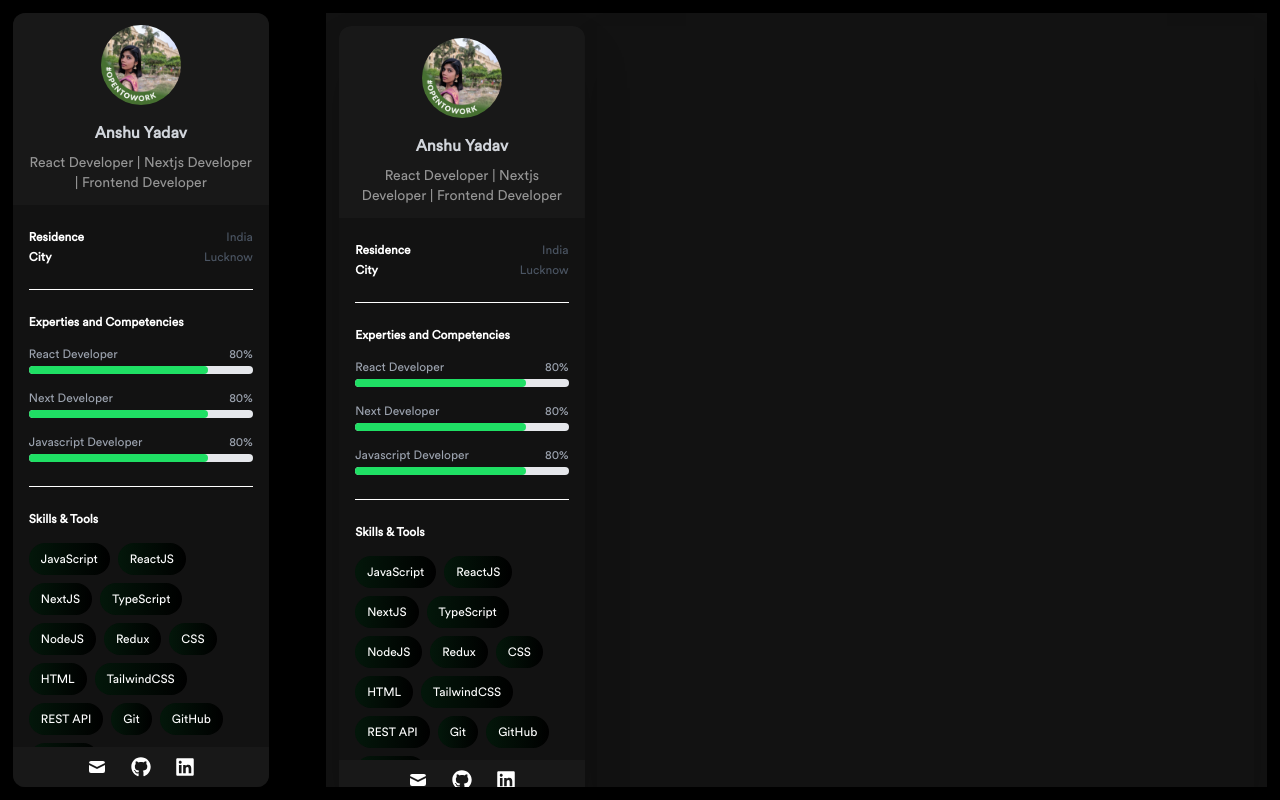
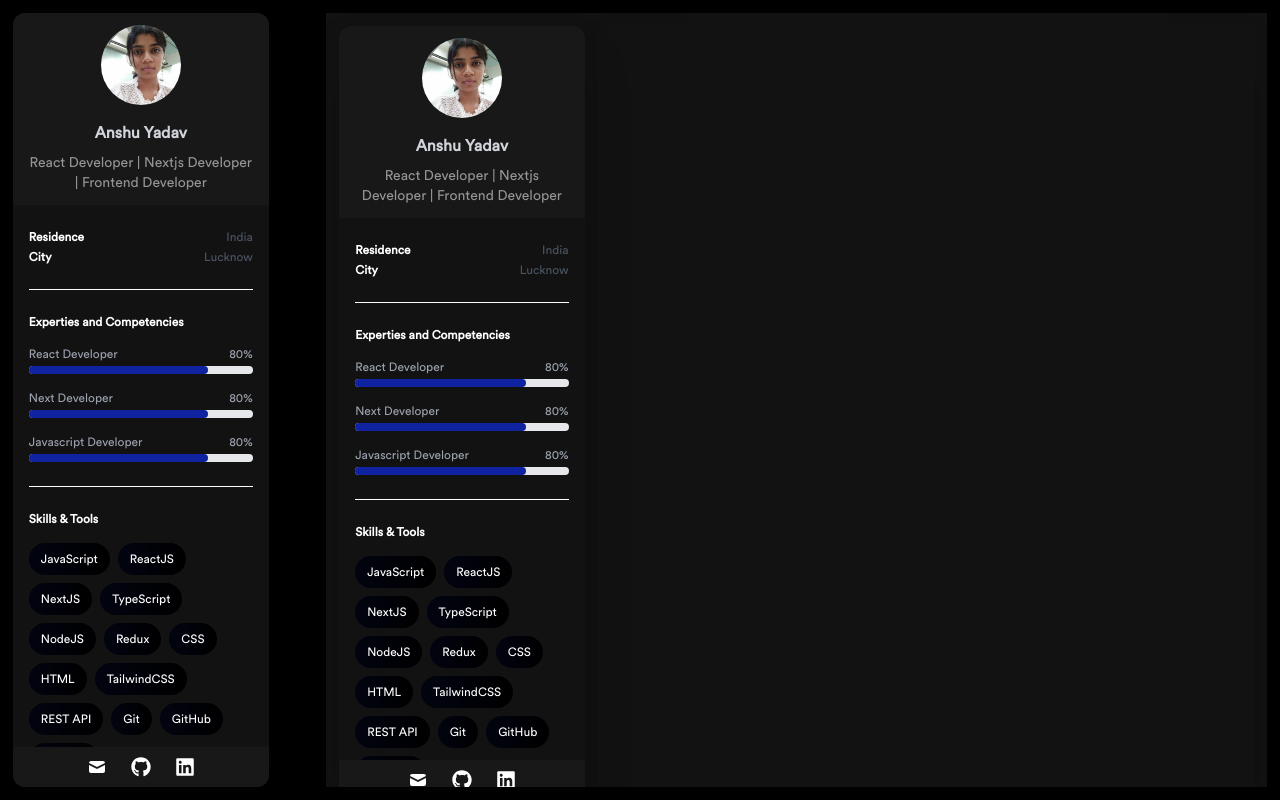
Before and after one commit to Anshuy11/Portfolios, a Next.js app: page /layout in a window 1280 px wide. Built offline with nearby package versions, Linux system fonts and the light colour scheme.

Commit message:
resume updated

```diff
--- a/components/Common/Intro/Languages.jsx
+++ b/components/Common/Intro/Languages.jsx
@@ -24,7 +24,7 @@ const Languages = () => {
         <div className="flex flex-row items-center justify-center space-x-6">
           <div className="flex flex-col items-center justify-center gap-y-2">
             <Progress
-              strokeColor="#1fdf64"
+              strokeColor="#0f22a0"
               type="circle"
               percent={hindi}
               size={75}
@@ -33,7 +33,7 @@ const Languages = () => {
           </div>
           <div className="flex flex-col items-center justify-center gap-y-2">
             <Progress
-              strokeColor="#1fdf64"
+              strokeColor="#0f22a0"
               type="circle"
               percent={english}
               size={75}
--- a/components/HomeComponents/Banner.jsx
+++ b/components/HomeComponents/Banner.jsx
@@ -17,7 +17,7 @@ const Banner = () => {
                 <div className=" py-4 font-cascadia-normal text-Snow pb-4 text-xs h-20 lg:h-auto">
                   <span>
                     {"<"}
-                    <span className="text-Green sm:text-base xl:text-lg font-bold">
+                    <span className="text-green-500 sm:text-base xl:text-lg font-bold">
                       div
                     </span>
                     {">"}{" "}
@@ -39,7 +39,7 @@ const Banner = () => {
                       </span>
                     </h2>{" "}
                     {"</"}
-                    <span className="text-Green sm:text-base xl:text-lg font-bold">
+                    <span className="text-green-500 sm:text-base xl:text-lg font-bold">
                       div
                     </span>
                     {">"}{" "}
@@ -53,8 +53,8 @@ const Banner = () => {
         {/* details in row */}
         <div className="grid grid-cols-2 gap-4 md:gap-0 md:flex items-center justify-between w-full px-4 xl:px-8 2xl:px-16">
           <div className="flex items-center gap-x-1">
-            <span className="text-base md:text-lg text-Green font-bold">
-              3+
+            <span className="text-base md:text-lg text-green-500 font-bold">
+              5+
             </span>
             <span className="text-xs text-Snow">
               Worked on Professional Projects
@@ -62,7 +62,7 @@ const Banner = () => {
           </div>
 
           <div className="flex items-center gap-x-1">
-            <span className="text-base md:text-lg text-Green font-bold">
+            <span className="text-base md:text-lg text-green-500 font-bold">
               10+
             </span>
             <span className="text-xs text-Snow">Personal Projects </span>
--- a/styles/globals.css
+++ b/styles/globals.css
@@ -73,13 +73,13 @@ body {
 
         /* Handle */
         ::-webkit-scrollbar-thumb {
-            background: #1fdf64;
+            background: #0f22a0;
             border-radius: 8px;
         }
 
         /* Handle on hover */
         ::-webkit-scrollbar-thumb:hover {
-            background: #1fdf64;
+            background: #0f22a0;
         }
     }
 
@@ -115,7 +115,7 @@ body {
     height: 200px;
   }
   .boxShodow:hover{
-    box-shadow: rgba(31,223,100,1) 0px 2px 5px -1px, rgba(31,223,100,1) 0px 1px 3px -1px;
+    box-shadow: rgb(62, 3, 85) 0px 2px 5px -1px, rgb(85, 2, 70) 0px 1px 3px -1px;
     /* -webkit-box-shadow: 0px 0px 11px -3px rgba(31,223,100,1);
     -moz-box-shadow: 0px 0px 11px -3px rgba(31,223,100,1);
     box-shadow: 0px 0px 11px -3px rgba(31,223,100,1); */
@@ -124,11 +124,11 @@ body {
 
 
 .userIcon:focus-within #icon {
-  color: #1fdf64; /* Change the icon color when the input is focused */
+  color: #0f22a0; /* Change the icon color when the input is focused */
 }
 .mailIcon:focus-within #icon {
-  color: #1fdf64; /* Change the icon color when the input is focused */
+  color: #0f22a0; /* Change the icon color when the input is focused */
 }
 .textIcon:focus-within #icon {
-  color: #1fdf64; /* Change the icon color when the input is focused */
+  color: #0f22a0; /* Change the icon color when the input is focused */
 }
--- a/tailwind.config.js
+++ b/tailwind.config.js
@@ -7,7 +7,7 @@ module.exports = {
   theme: {
     extend: {
       colors: {
-        Green: "#1fdf64",
+        Green: "#0f22a0",
         Black: "#000",
         DeepNightBlack: "#121212",
         MidNightBlack: "#181818",
```
Also changed, not shown: public/images/anshu.jpg, 1 other file (tests, documents, lock files or other folders).
